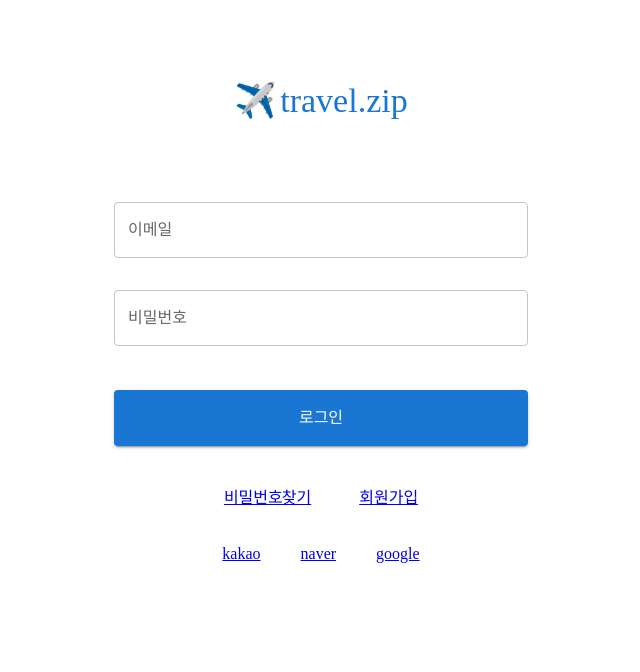
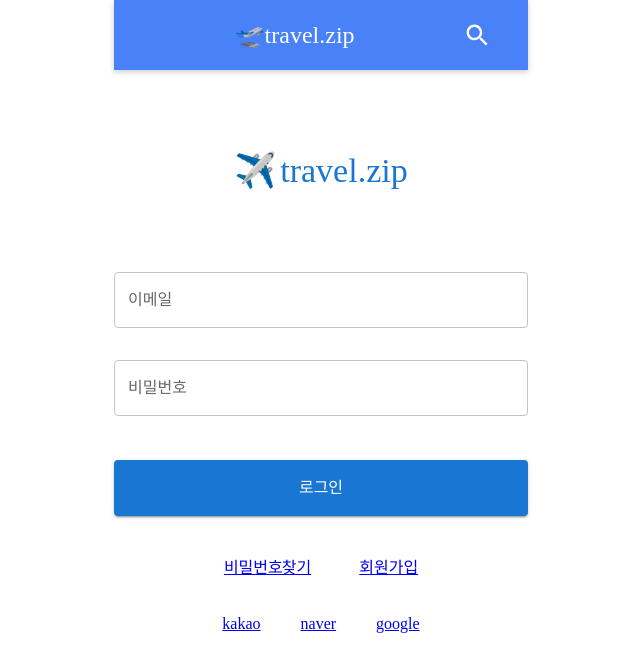
Before and after one commit to prgrms-web-devcourse/Team-Moongsal-Travel.zip-FE, a Next.js app: page /auth/login in a window 1280 px wide. Shown: the top 672 px of the page, without its empty margins (319-959 px from the left). Built offline with nearby package versions, Linux system fonts and the light colour scheme; a web font is replaced by a local one.

Commit message:
refactor: 모든페이지 헤더 적용

```diff
--- a/src/pages/_app.tsx
+++ b/src/pages/_app.tsx
@@ -1,6 +1,7 @@
 import { ThemeProvider } from '@mui/material';
 import type { AppProps } from 'next/app';
 
+import { Header } from '@/components/Header';
 import GlobalStyle from '@/styles/GlobalStyle';
 import MobileLayout from '@/styles/MobileLayout';
 import { theme } from '@/styles/MuiTheme';
@@ -11,6 +12,7 @@ export default function App({ Component, pageProps }: AppProps) {
       <ThemeProvider theme={theme}>
         <MobileLayout>
           <GlobalStyle />
+          <Header />
           <Component {...pageProps} />
         </MobileLayout>
       </ThemeProvider>
--- a/src/pages/index.tsx
+++ b/src/pages/index.tsx
@@ -1,6 +1,4 @@
 import Head from 'next/head';
-
-import { Header } from '@/components/Header';
 
 export default function Home() {
   return (
@@ -12,7 +10,6 @@ export default function Home() {
         <link rel='icon' href='/favicon.ico' />
       </Head>
       <main>
-        <Header />
         <div>Home</div>
       </main>
     </>
```
